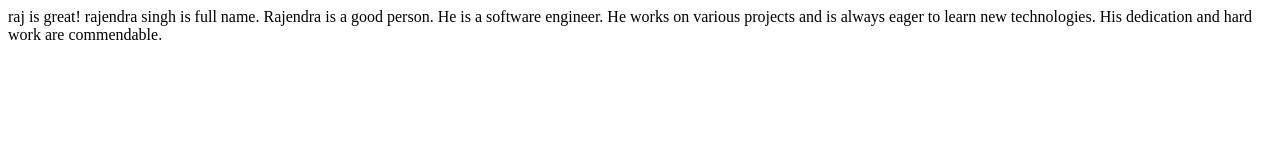
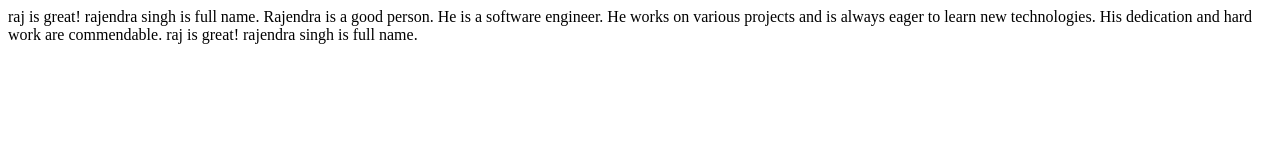
Before and after one commit to Rajendra78612/git-repository-tutorial, a plain HTML site: page index.html in a window 1280 px wide. Drawn offline with Linux system fonts and the light colour scheme.

Commit message:
description added

```diff
--- a/index.html
+++ b/index.html
@@ -8,6 +8,7 @@
   <body>
     raj is great! rajendra singh is full name. Rajendra is a good person. He is
     a software engineer. He works on various projects and is always eager to
-    learn new technologies. His dedication and hard work are commendable.
+    learn new technologies. His dedication and hard work are commendable. raj is
+    great! rajendra singh is full name.
   </body>
 </html>
```
Also changed, not shown: test.txt, text2.txt.
